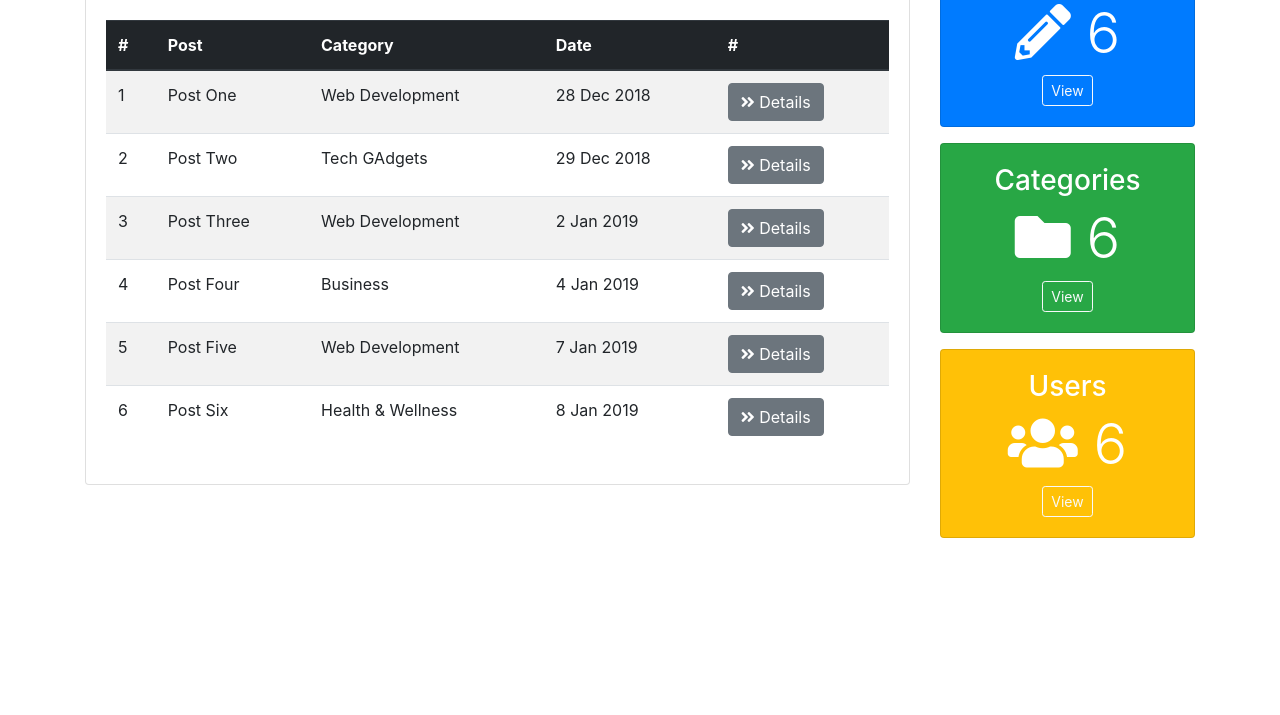
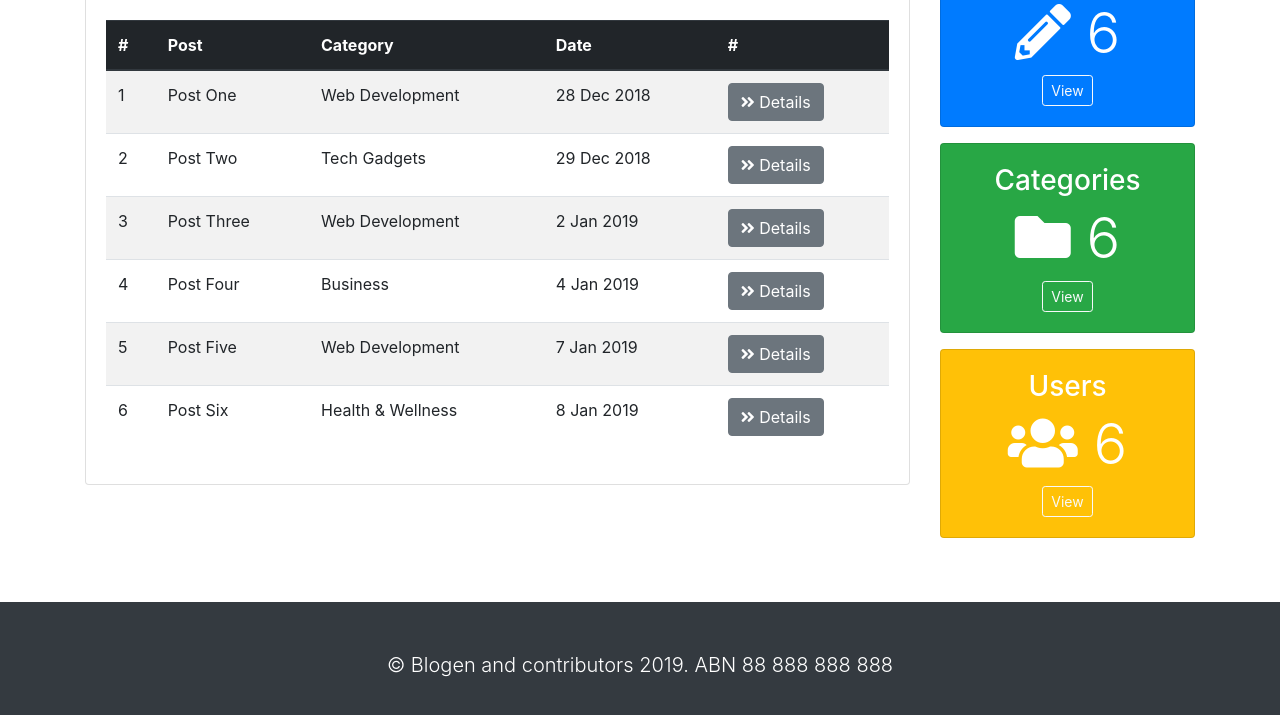
Before and after one commit to barrosdaniel/AcademicProjects-12Blogen, a plain HTML site: page dist/index.html in a window 1280 px wide. Shown: the part 293-1008 px from the top of the page. Before the commit the page ends 847 px from the top, so only its background shows below. Drawn offline with nearby package versions, Linux system fonts and the light colour scheme; a script that the page names is missing.

Commit message:
feature: Index > Footer markup and styles completed

```diff
--- a/dist/index.html
+++ b/dist/index.html
@@ -243,7 +243,7 @@
                   <tr>
                     <td>2</td>
                     <td>Post Two</td>
-                    <td>Tech GAdgets</td>
+                    <td>Tech Gadgets</td>
                     <td>29 Dec 2018</td>
                     <td>
                       <a href="details.html" class="btn btn-secondary">
@@ -336,6 +336,24 @@
   </section>
 
 
+
+  <!-- Footer
+  ====================================================================== -->
+  <footer id="main-footer" class="bg-dark text-white mt-5 p-5">
+    <div class="container">
+      <div class="row">
+        <div class="col">
+          <p class="lead text-center">&copy; Blogen and contributors <span id="year"></span>.
+            ABN
+            88 888 888 888</p>
+        </div>
+      </div>
+    </div>
+
+  </footer>
+
+
+
   <!-- Scripts
   ====================================================================== -->
   <script src="https://code.jquery.com/jquery-3.3.1.min.js" integrity="sha256-FgpCb/KJQlLNfOu91ta32o/NMZxltwRo8QtmkMRdAu8="
```
